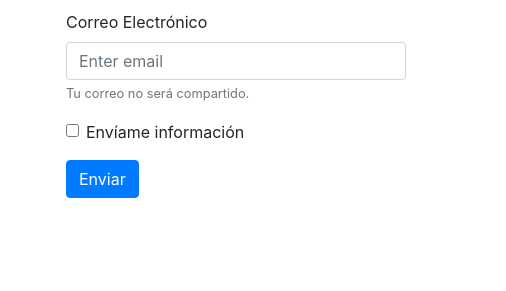
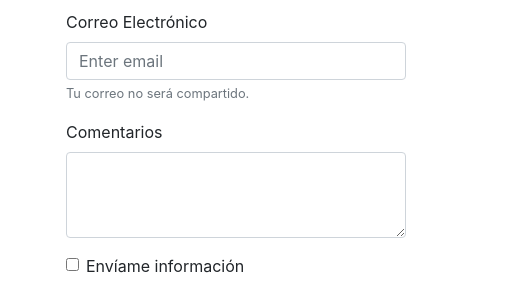
Before and after one commit to sergioebp/prueba-landing, a plain HTML site: page index.html in a window 1280 px wide. Shown: the part 972-1263 px from the top of the page, 774-1280 px from the left. Before the commit the page ends 1238 px from the top, so only its background shows below. Drawn offline with nearby package versions, Linux system fonts and the light colour scheme.

Commit message:
formulario mejorado, margen inferior agregado

```diff
--- a/index.html
+++ b/index.html
@@ -120,6 +120,10 @@
     					<input type="email" class="form-control" id="exampleInputEmail1" aria-describedby="emailHelp" placeholder="Enter email">
     					<small id="emailHelp" class="form-text text-muted">Tu correo no será compartido.</small>
   					</div>
+  					<div class="form-group">
+    					<label for="exampleFormControlTextarea1">Comentarios</label>
+    					<textarea class="form-control" id="exampleFormControlTextarea1" rows="3"></textarea>
+  					</div>
   					<div class="form-group form-check">
     					<input type="checkbox" class="form-check-input" id="exampleCheck1">
     					<label class="form-check-label" for="exampleCheck1">Envíame información</label>
@@ -129,5 +133,6 @@
 			</div>
 		</div>
 	</div>
+	<div class="fix"></div>
 </footer>
 </html>
```
Also changed, not shown: nosotros.html (+5 -0 lines), noticias.html (+5 -0 lines), estilo1.css (line endings or trailing spaces).
